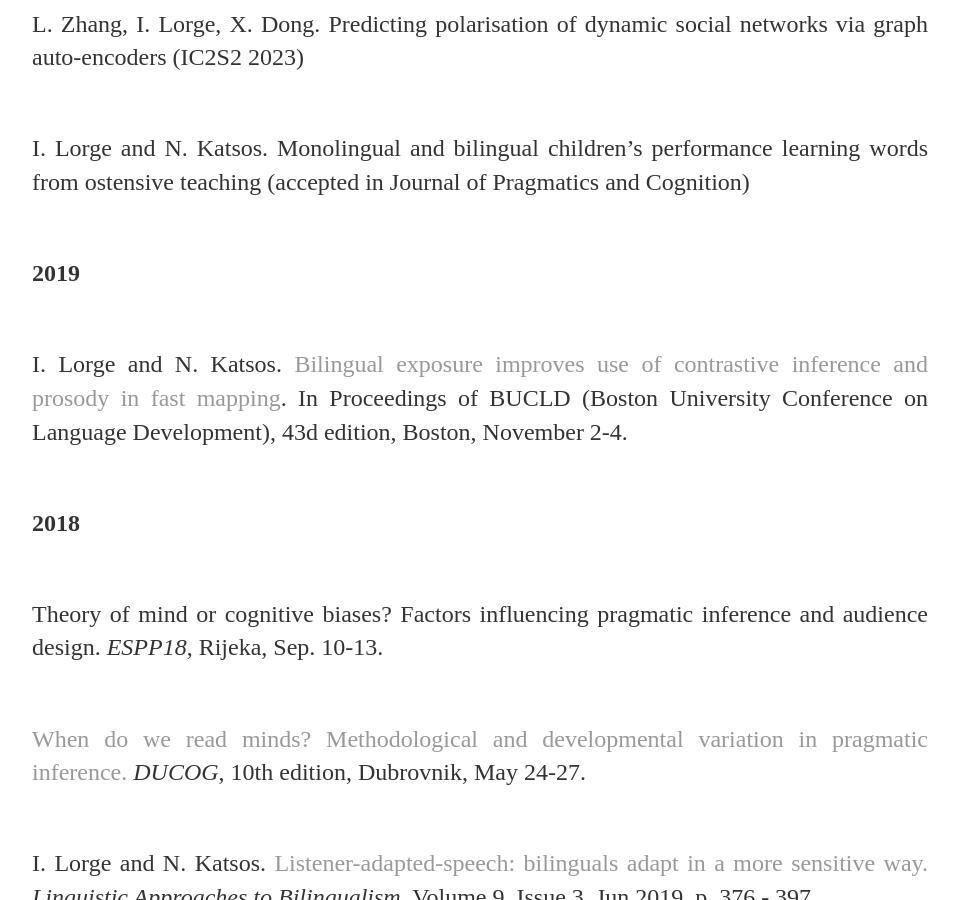
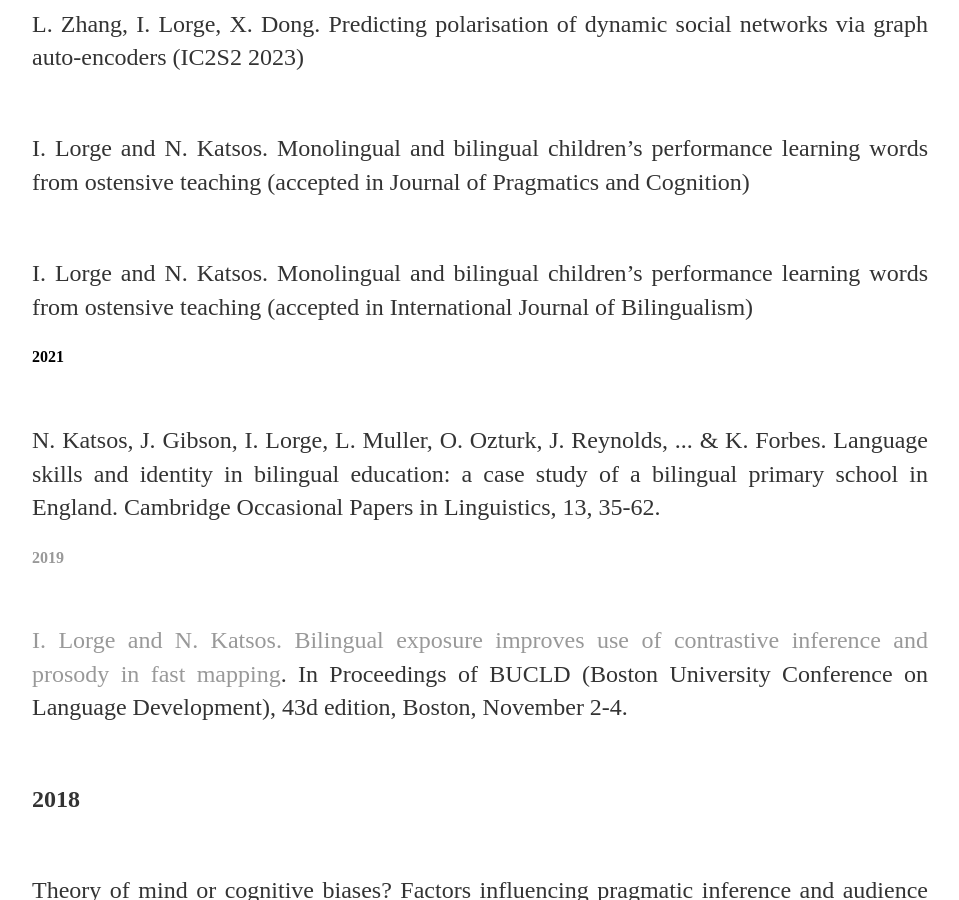
Before and after one commit to isabellelorge/isabellelorge.github.io, a Jekyll site: the page built from Publications.html, in a window 1280 px wide and 900 px high, scrolled down 344 px. Shown: the whole window, without its empty margins (160-1119 px from the left). Built offline with Jekyll 4.4.1, drawn with Linux system fonts in a browser that asks for light colours.

Commit message:
Update Publications.html

```diff
--- a/Publications.html
+++ b/Publications.html
@@ -32,6 +32,16 @@ and Cognition)
 
 <br> </p>
 <p><br>
+I. Lorge and N. Katsos. Monolingual and bilingual children’s performance learning
+words from ostensive teaching (accepted in International Journal of Bilingualism)
+
+<br> </p>
+	<b>2021</b>
+<p><br>
+N. Katsos, J. Gibson, I. Lorge, L. Muller, O. Ozturk, J. Reynolds, ... & K. Forbes. Language
+skills and identity in bilingual education: a case study of a bilingual primary school
+in England. Cambridge Occasional Papers in Linguistics, 13, 35-62. <a href ="https://eprints.whiterose.ac.uk/174456/">
+<br> </p>
 
 	<b>2019</b>
 <br> </p>
```
